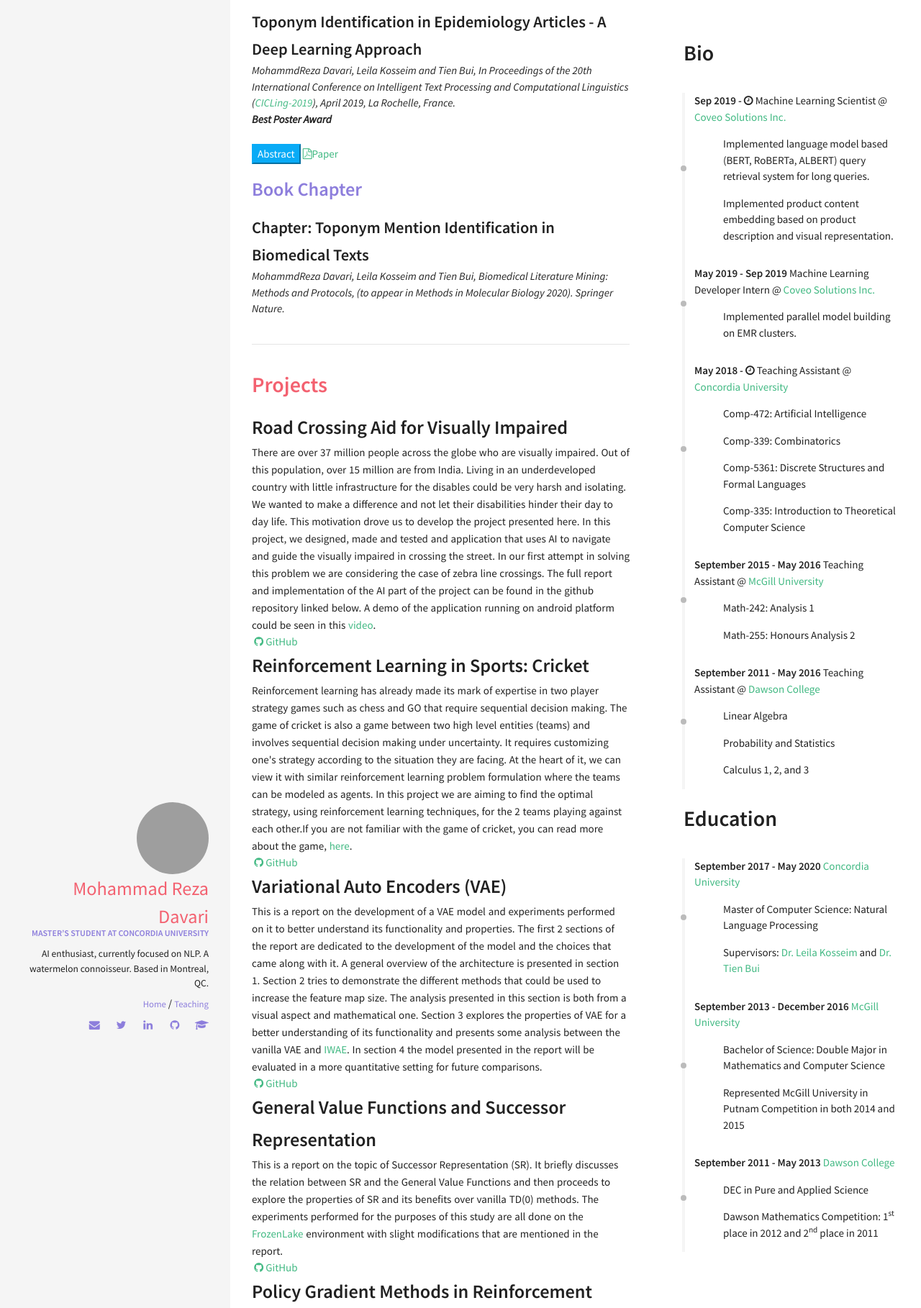
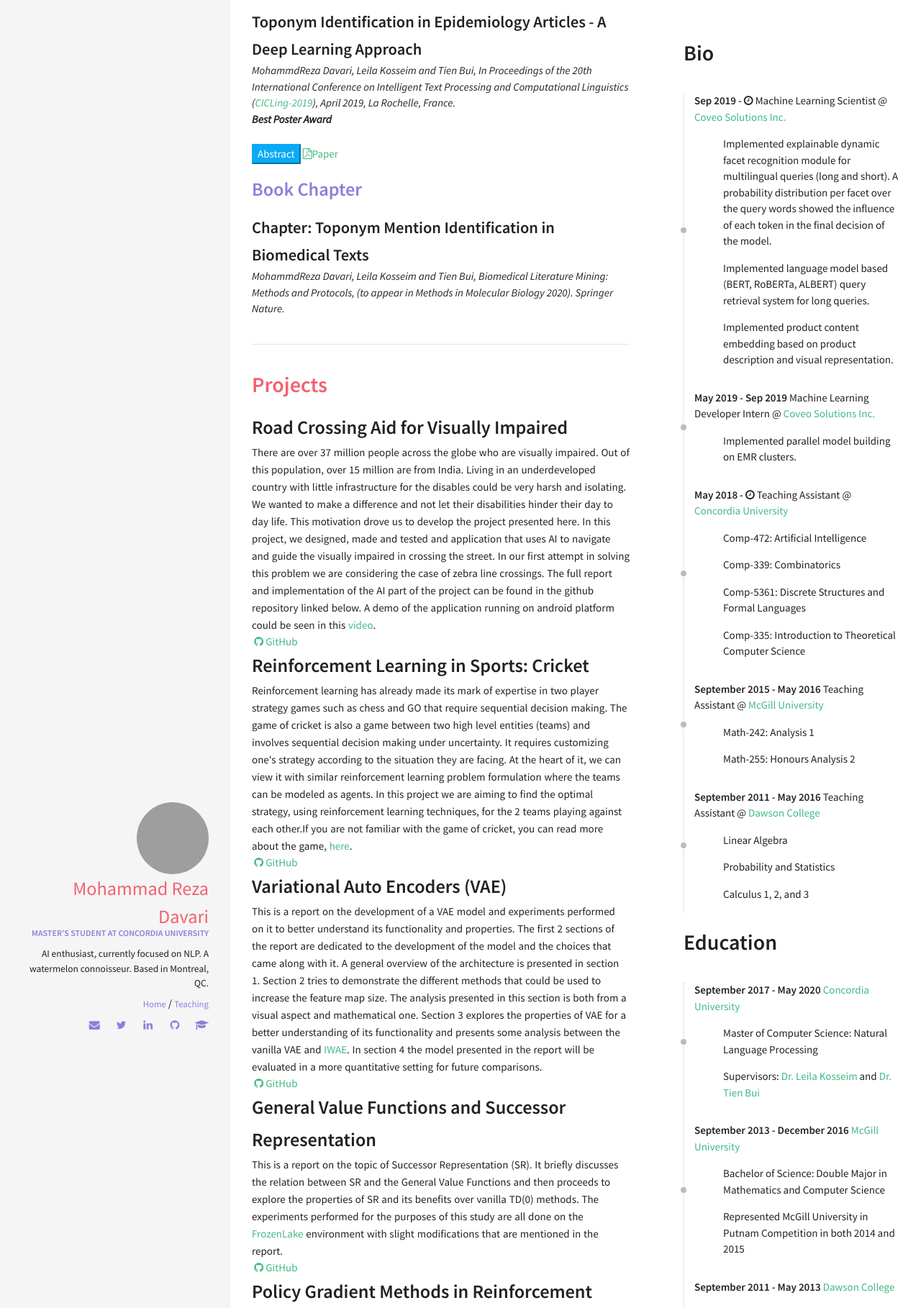
Before and after one commit to rezazzr/davari.io, a Jekyll site: the page built from index.html, in a window 1280 px wide. Shown: the part 395-2213 px from the top of the page at 72% size. Built offline with Jekyll 4.4.1, drawn with Linux system fonts in a browser that asks for light colours; nearby versions of some CDN libraries.

Commit message:
Added explainable dynamic facet recognition project

```diff
--- a/_data/index/careers.yml
+++ b/_data/index/careers.yml
@@ -4,7 +4,7 @@
   link: https://www.coveo.com/en
   date: Sep 2019 - <i class="fa fa-clock-o" aria-hidden="true" title="Until Now"></i>
   job:  Machine Learning Scientist
-  descr: <br><ul> <li>Implemented language model based (BERT, RoBERTa, ALBERT) query retrieval system for long queries.</li>Implemented product content embedding based on product description and visual representation.<li> </li> </ul>
+  descr: <br><ul> <li>Implemented explainable dynamic facet recognition module for multilingual queries (long and short). A probability distribution per facet over the query words showed the influence of each token in the final decision of the model.</li> <li>Implemented language model based (BERT, RoBERTa, ALBERT) query retrieval system for long queries.</li>Implemented product content embedding based on product description and visual representation.<li> </li> </ul>
 
 - name: Coveo Solutions Inc.
   link: https://www.coveo.com/en
```
